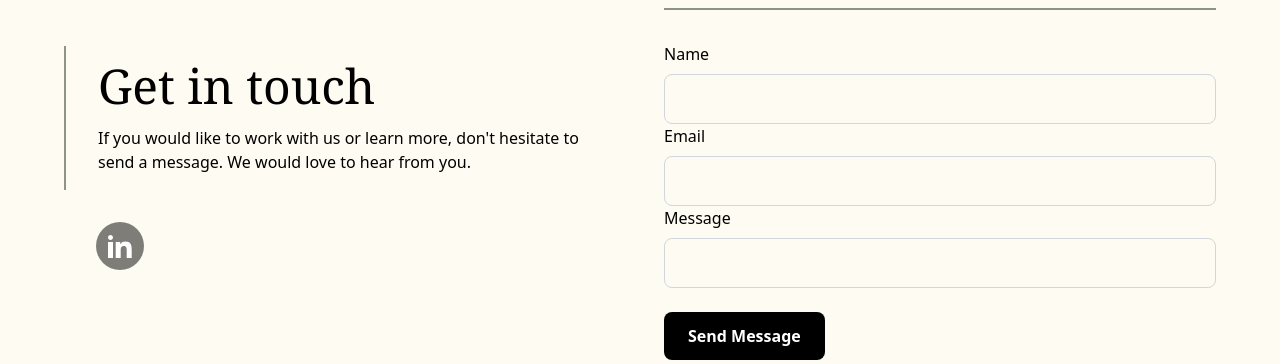
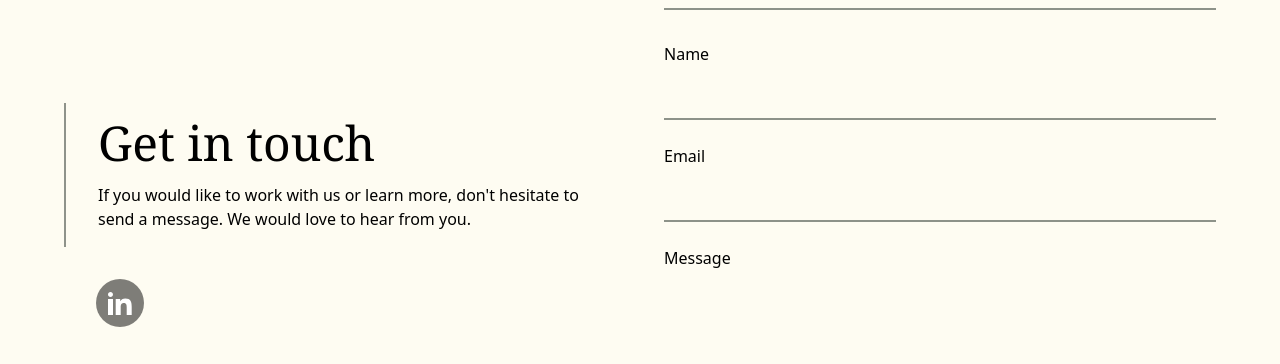
Before and after one commit to MastracciN/eli-consulting, a React (Vite) app: page /contact in a window 1280 px wide. Shown: the part 436-800 px from the top of the page. Built offline with nearby package versions, Linux system fonts and the light colour scheme.

Commit message:
updated contact page styling, change message from input to textarea

```diff
--- a/src/pages/Contact.jsx
+++ b/src/pages/Contact.jsx
@@ -84,26 +84,28 @@ const Contact = () => {
                             className="space-y-6 max-w-[600px]"
                         >
                             <div>
-                                <label className="block mb-2 font-medium">Name</label>
+                                <label className="block mb-1 font-medium">Name</label>
                                 <input type='text' name='name'
-                                    className="w-full border border-gray-300 rounded-lg px-4 py-3 focus:outline-none focus:ring-2 focus:ring-black"
+                                    className="w-full border-b-2 border-dg/50 px-4 py-3 focus:outline-none focus:ring-2 focus:rounded-lg focus:ring-black"
                                     required
                                 />
-                                <label className="block mb-2 font-medium">Email</label>
+                                <label className="block mb-1 mt-6 font-medium">Email</label>
                                 <input type='text' name='email'
-                                    className="w-full border border-gray-300 rounded-lg px-4 py-3 focus:outline-none focus:ring-2 focus:ring-black"
+                                    className="w-full border-b-2 border-dg/50 px-4 py-3 focus:outline-none focus:ring-2 focus:rounded-lg focus:ring-black"
                                     required
                                 />
-                                <label className="block mb-2 font-medium">Message</label>
-                                <input type='text' name='message'
-                                    className="w-full border border-gray-300 rounded-lg px-4 py-3 focus:outline-none focus:ring-2 focus:ring-black"
+                                <label className="block mb-1 mt-6 font-medium">Message</label>
+                                <textarea
+                                    name='message'
+                                    rows={4}
+                                    className="w-full border-b-2 border-dg/50 px-4 py-3 focus:outline-none focus:ring-2 focus:rounded-lg focus:ring-black resize-y"
                                     required
                                 />
                             </div>
 
                             <button type='submit'
-                                className='px-6 py-3 bg-black text-white font-semibold rounded-lg hover:bg-gray-800 transition'
-                            >Send Message
+                                className='px-6 py-3 bg-dg/90 text-white font-semibold rounded-lg hover:bg-dg transition'
+                            >Submit
                             </button>
                         </form>
                     </div>
```
